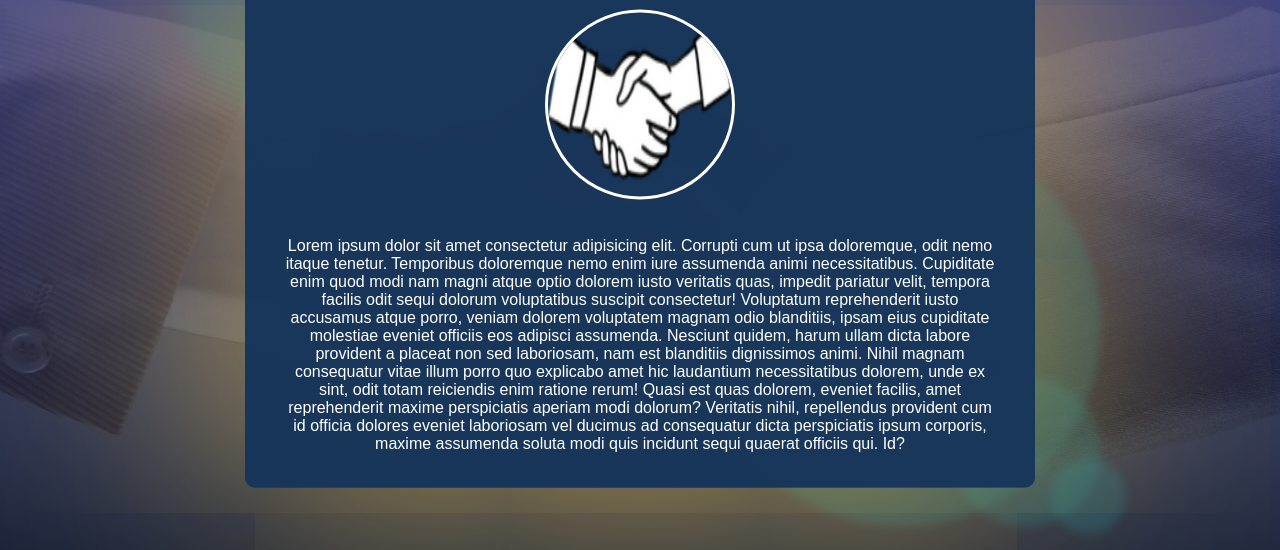
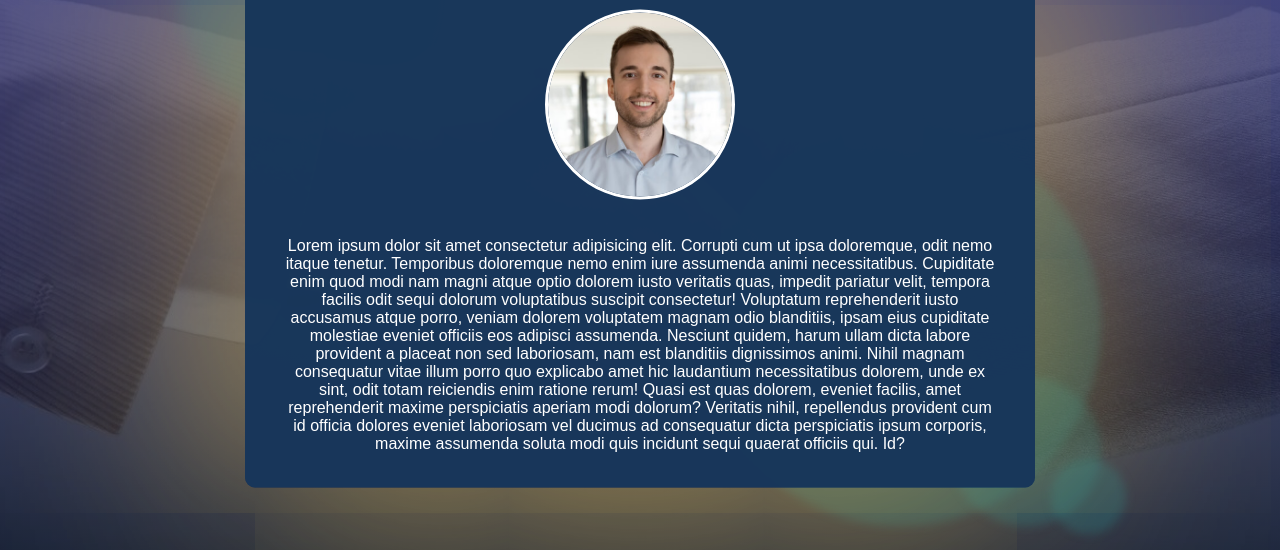
Before and after one commit to AerolPalea/Coaching-Website-Build, a website: page HTML/about.html in a window 1280 px wide. Shown: the part 250-800 px from the top of the page. Drawn offline with nearby package versions, Linux system fonts and the light colour scheme.

Commit message:
Update about.html

```diff
--- a/HTML/about.html
+++ b/HTML/about.html
@@ -29,7 +29,7 @@
             <div class="circle4"></div>
             <div class="about-info-container">
                 <h2 class="about-title">About Me</h2>
-                <img src="../Images/index.png" alt="">
+                <img src="../Images/profileimg.png" alt="">
                 <p class="about-info">Lorem ipsum dolor sit amet consectetur adipisicing elit. Corrupti cum ut ipsa doloremque, odit nemo itaque tenetur. Temporibus doloremque nemo enim iure assumenda animi necessitatibus. Cupiditate enim quod modi nam magni atque optio dolorem iusto veritatis quas, impedit pariatur velit, tempora facilis odit sequi dolorum voluptatibus suscipit consectetur! Voluptatum reprehenderit iusto accusamus atque porro, veniam dolorem voluptatem magnam odio blanditiis, ipsam eius cupiditate molestiae eveniet officiis eos adipisci assumenda. Nesciunt quidem, harum ullam dicta labore provident a placeat non sed laboriosam, nam est blanditiis dignissimos animi. Nihil magnam consequatur vitae illum porro quo explicabo amet hic laudantium necessitatibus dolorem, unde ex sint, odit totam reiciendis enim ratione rerum! Quasi est quas dolorem, eveniet facilis, amet reprehenderit maxime perspiciatis aperiam modi dolorum? Veritatis nihil, repellendus provident cum id officia dolores eveniet laboriosam vel ducimus ad consequatur dicta perspiciatis ipsum corporis, maxime assumenda soluta modi quis incidunt sequi quaerat officiis qui. Id?</p>
             </div>
         </header>
```
